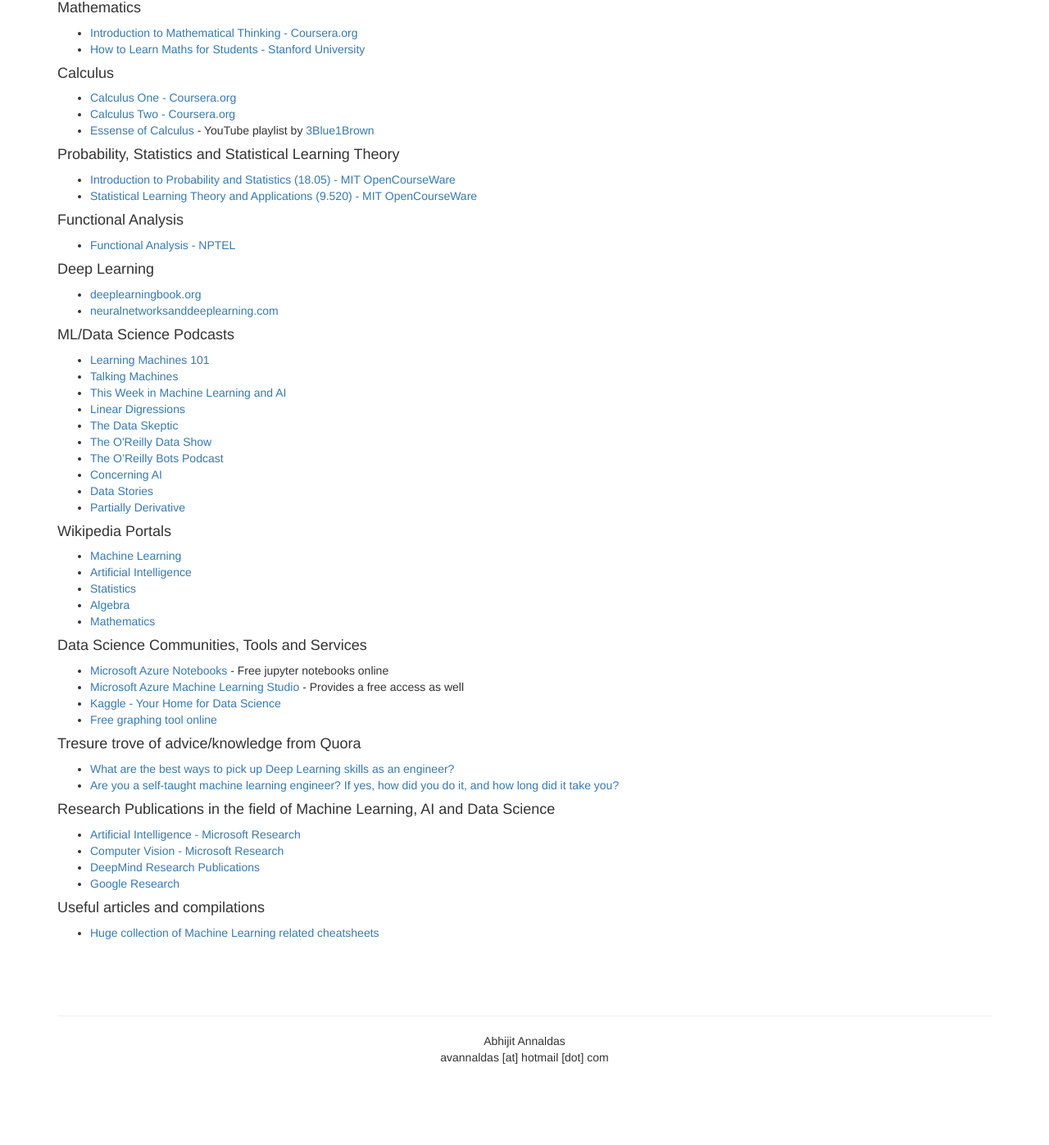
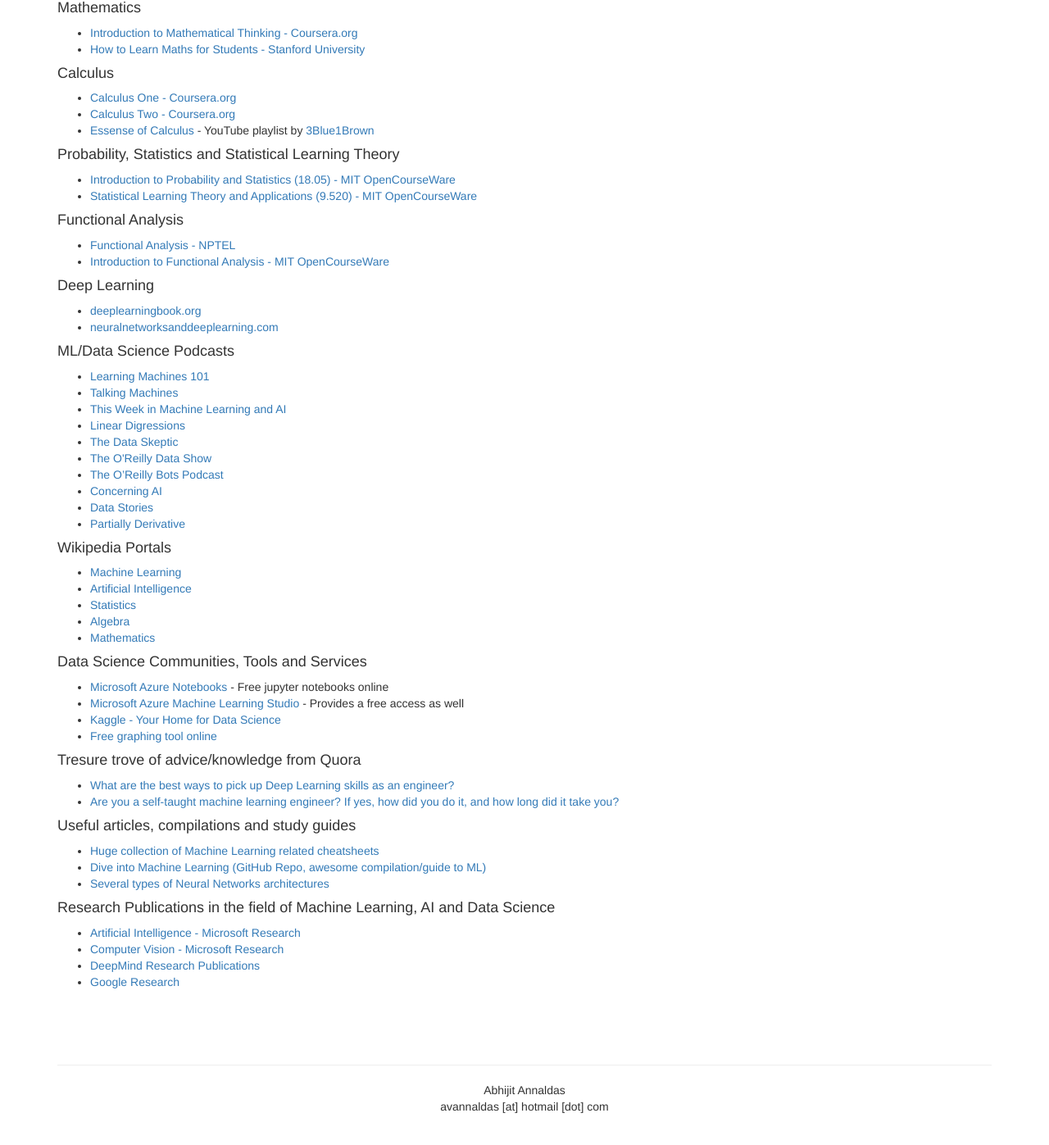
Before and after one commit to avannaldas/ml, a Jekyll site: the page built from pages/useful-stuff.html, in a window 1280 px wide and 1400 px high, scrolled down 578 px. Shown: the top 1397 px of the window at 82% size. Built offline with Jekyll 4.4.1, drawn with Linux system fonts in a browser that asks for light colours; nearby versions of some CDN libraries; comment, search, counter and statistics services are not loaded; before the commit the page ends 1918 px from its top, so only the background shows below that.

Commit message:
Update useful-stuff.html

```diff
--- a/pages/useful-stuff.html
+++ b/pages/useful-stuff.html
@@ -43,6 +43,7 @@
 <h4>Functional Analysis</h4>
 <ul>
 	<li><A href="http://nptel.ac.in/courses/111105037/" target="_blank">Functional Analysis - NPTEL</A></li>
+	<li><A href="https://ocw.mit.edu/courses/mathematics/18-102-introduction-to-functional-analysis-spring-2009/index.htm" target="_blank">Introduction to Functional Analysis - MIT OpenCourseWare</A></li>
 </ul>
 <h4>Deep Learning</h4>
 <ul>
@@ -82,6 +83,12 @@
 	<li><A href="https://www.quora.com/What-are-the-best-ways-to-pick-up-Deep-Learning-skills-as-an-engineer" target="_blank">What are the best ways to pick up Deep Learning skills as an engineer?</A></li>
 	<li><A href="https://www.quora.com/Are-you-a-self-taught-machine-learning-engineer-If-yes-how-did-you-do-it-and-how-long-did-it-take-you" target="_blank">Are you a self-taught machine learning engineer? If yes, how did you do it, and how long did it take you?</A></li>
 </ul>
+<h4>Useful articles, compilations and study guides</h4>
+<ul>
+	<li><A href="https://startupsventurecapital.com/essential-cheat-sheets-for-machine-learning-and-deep-learning-researchers-efb6a8ebd2e5" target="_blank">Huge collection of Machine Learning related cheatsheets</A></li>
+	<li><A href="https://github.com/hangtwenty/dive-into-machine-learning" target="_blank">Dive into Machine Learning (GitHub Repo, awesome compilation/guide to ML)</A></li>
+	<li><A href="http://www.asimovinstitute.org/neural-network-zoo/" target="_blank">Several types of Neural Networks architectures</A></li>
+</ul>
 <h4>Research Publications in the field of Machine Learning, AI and Data Science</h4>
 <ul>
 	<li><A href="https://www.microsoft.com/en-us/research/research-area/artificial-intelligence/" target="_blank">Artificial Intelligence - Microsoft Research</A></li>
@@ -89,8 +96,4 @@
 	<li><A href="https://deepmind.com/research/publications/" target="_blank">DeepMind Research Publications</A></li>
 	<li><A href="https://research.google.com/pubs/MachineIntelligence.html" target="_blank">Google Research</A></li>
 </ul>
-<h4>Useful articles and compilations</h4>
-<ul>
-	<li><A href="https://startupsventurecapital.com/essential-cheat-sheets-for-machine-learning-and-deep-learning-researchers-efb6a8ebd2e5" target="_blank">Huge collection of Machine Learning related cheatsheets</A></li>
-</ul>
 <br />
```
